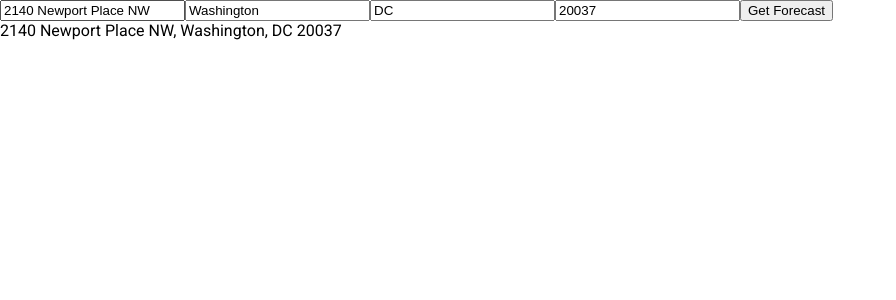
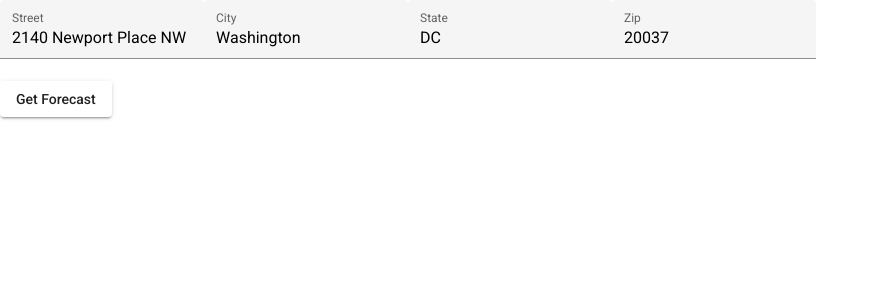
Before and after one commit to jayschoen/weather-forecast, an Angular app in the folder weather-forecast/: page / in a window 1280 px wide. Shown: the top 300 px of the page, without its empty margins (0-896 px from the left). Built offline with nearby package versions, Linux system fonts and the light colour scheme.

Commit message:
implement matInput and matButton

```diff
--- a/weather-forecast/src/app/convert-address/convert-address.component.html
+++ b/weather-forecast/src/app/convert-address/convert-address.component.html
@@ -2,19 +2,30 @@
 
 
     <div>
-        <input id="street" [(ngModel)]="address.street">
 
-        <input id="city" [(ngModel)]="address.city">
+        <mat-form-field appearance="fill">
+            <mat-label>Street</mat-label>
+            <input matInput placeholder="" value="" [(ngModel)]="address.street">
+        </mat-form-field>
 
-        <input id="state" [(ngModel)]="address.state">
+        <mat-form-field appearance="fill">
+            <mat-label>City</mat-label>
+            <input matInput placeholder="" value="" [(ngModel)]="address.city">
+        </mat-form-field>
 
-        <input id="zip" [(ngModel)]="address.zip">
+        <mat-form-field appearance="fill">
+            <mat-label>State</mat-label>
+            <input matInput placeholder="" value="" [(ngModel)]="address.state">
+        </mat-form-field>
 
-        <button class="button" (click)="addressToLatLong(address)">Get Forecast</button>
-    </div>
+        <mat-form-field appearance="fill">
+            <mat-label>Zip</mat-label>
+            <input matInput placeholder="" value="" [(ngModel)]="address.zip">
+        </mat-form-field>
 
-    <div>
-        {{address.street}}, {{address.city}}, {{address.state}} {{address.zip}}
+        <br>
+        <button mat-raised-button (click)="addressToLatLong(address)">Get Forecast</button>
+
     </div>
 
 </div>
--- a/weather-forecast/src/app/convert-address/convert-address.component.ts
+++ b/weather-forecast/src/app/convert-address/convert-address.component.ts
@@ -1,5 +1,4 @@
 import { Component, OnInit } from '@angular/core';
-import { Observable, of } from 'rxjs';
 import { mergeMap } from 'rxjs/operators';
 
 import { WeatherService } from '../services/weather.service';
```
Also changed, not shown: weather-forecast/src/app/app.module.ts (+10 -1 lines).
